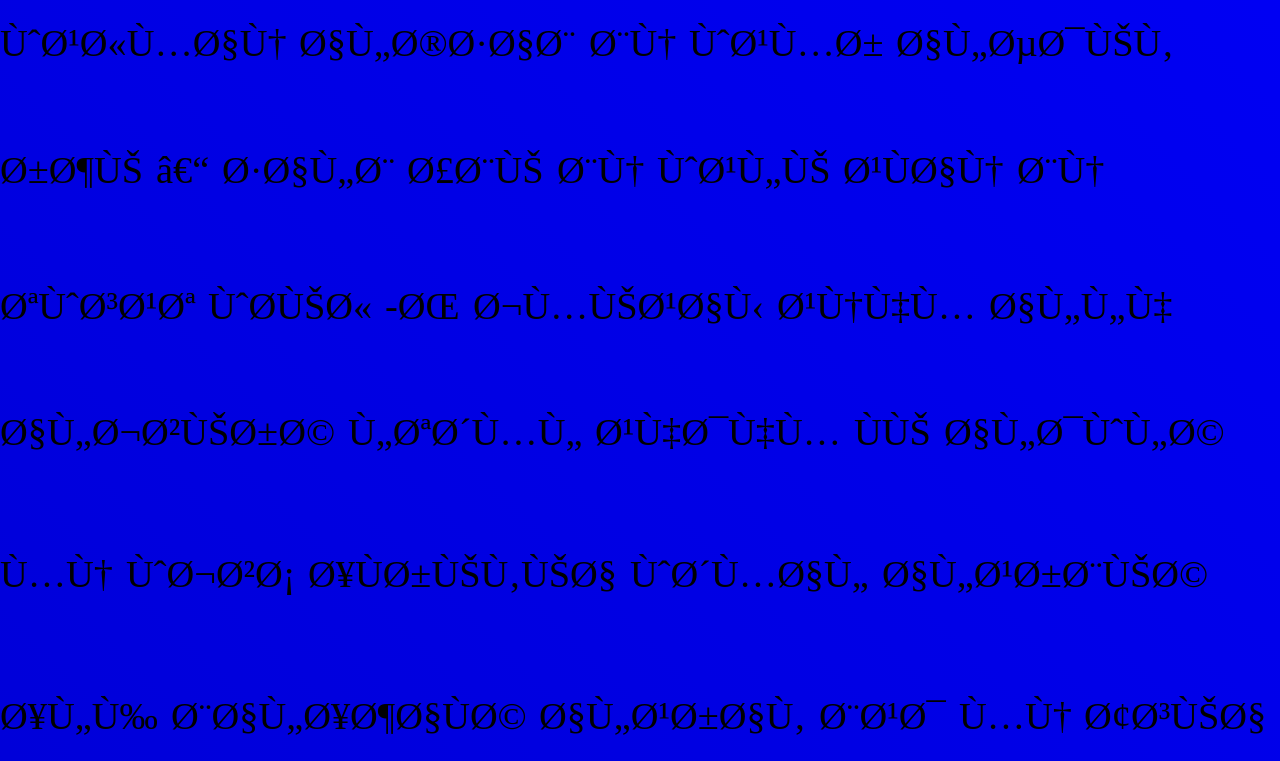
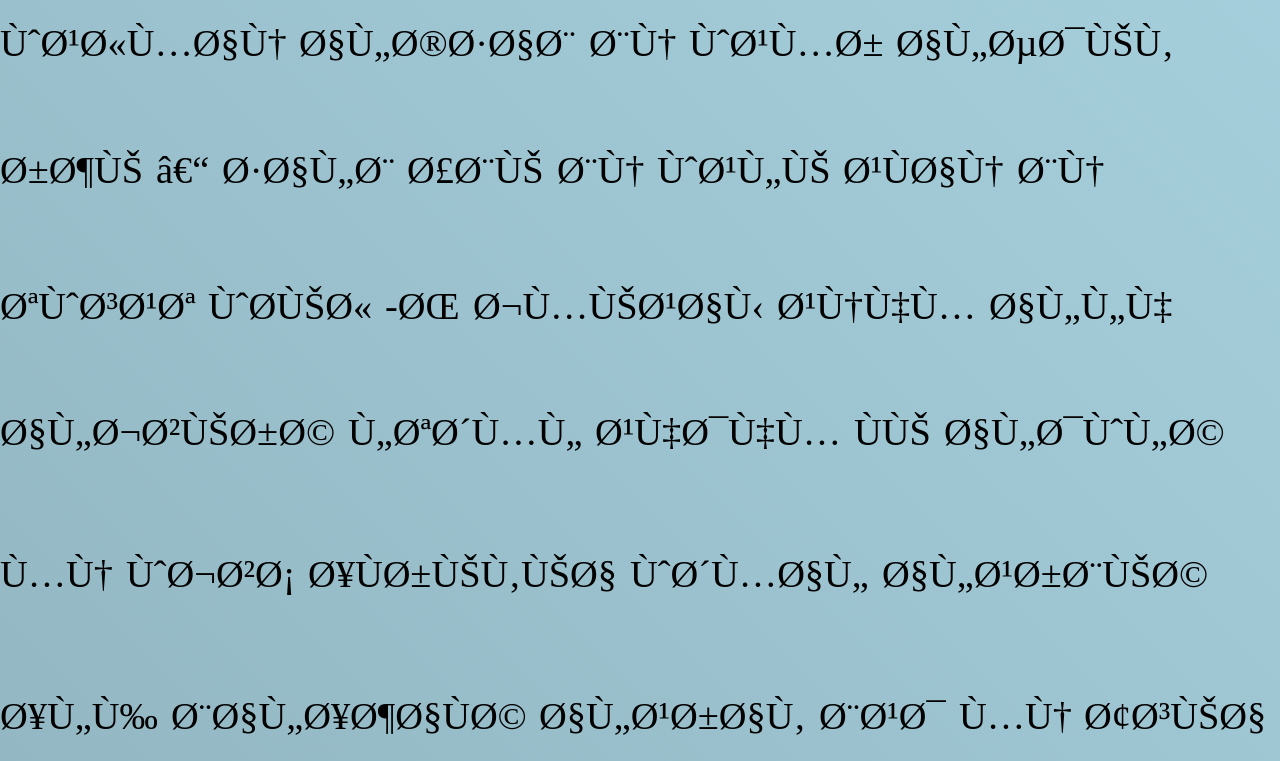
Before and after one commit to Ihsan706/history2, a plain HTML site: page index.html in a window 1280 px wide. Shown: the part 960-1721 px from the top of the page. Drawn offline with Linux system fonts and the light colour scheme.

Commit message:
Update index.html

```diff
--- a/index.html
+++ b/index.html
@@ -73,7 +73,7 @@ position: relative;
 }
 body,html{
 	    background: blue;
-		background: linear-gradient(45deg, black, blue);
+		background: linear-gradient(45deg, black, lightblue);
 	margin:0px;
 	 /*  animation-duration: 5s;
     animation-name: back;
```
